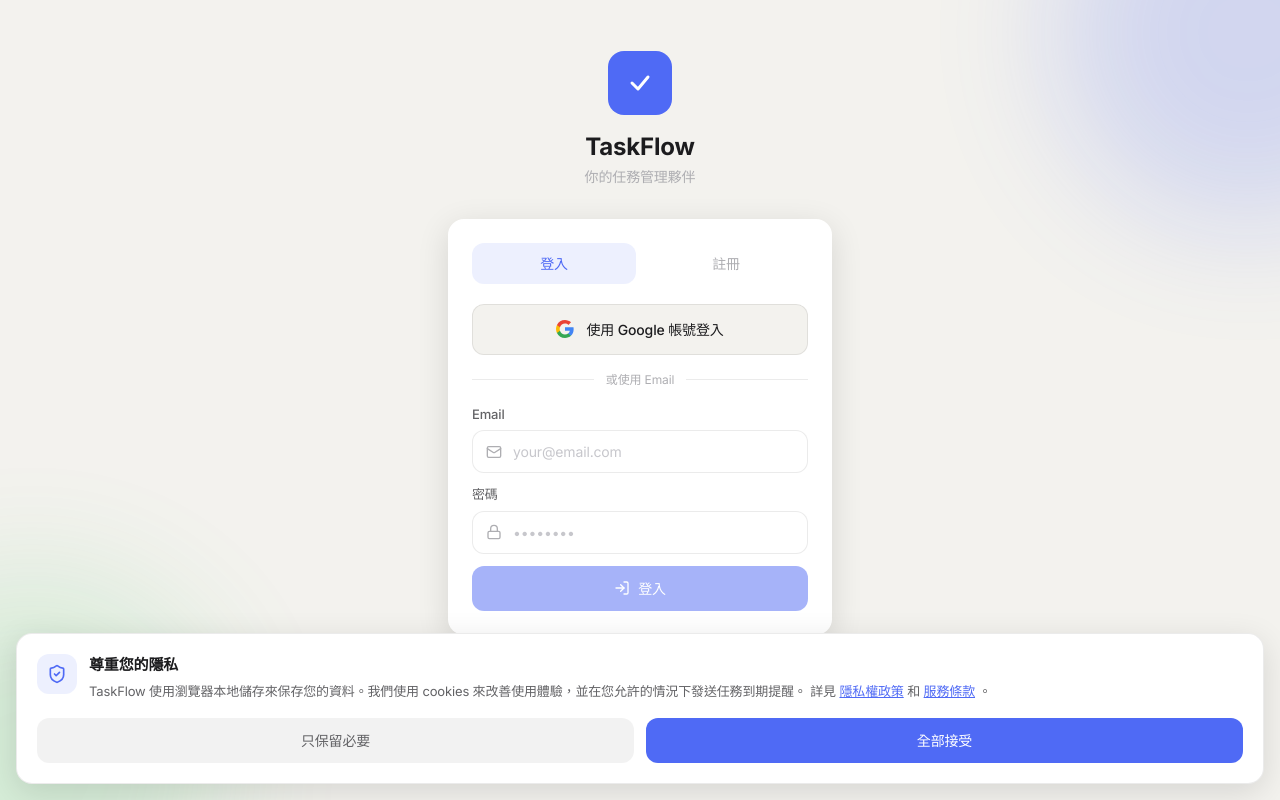
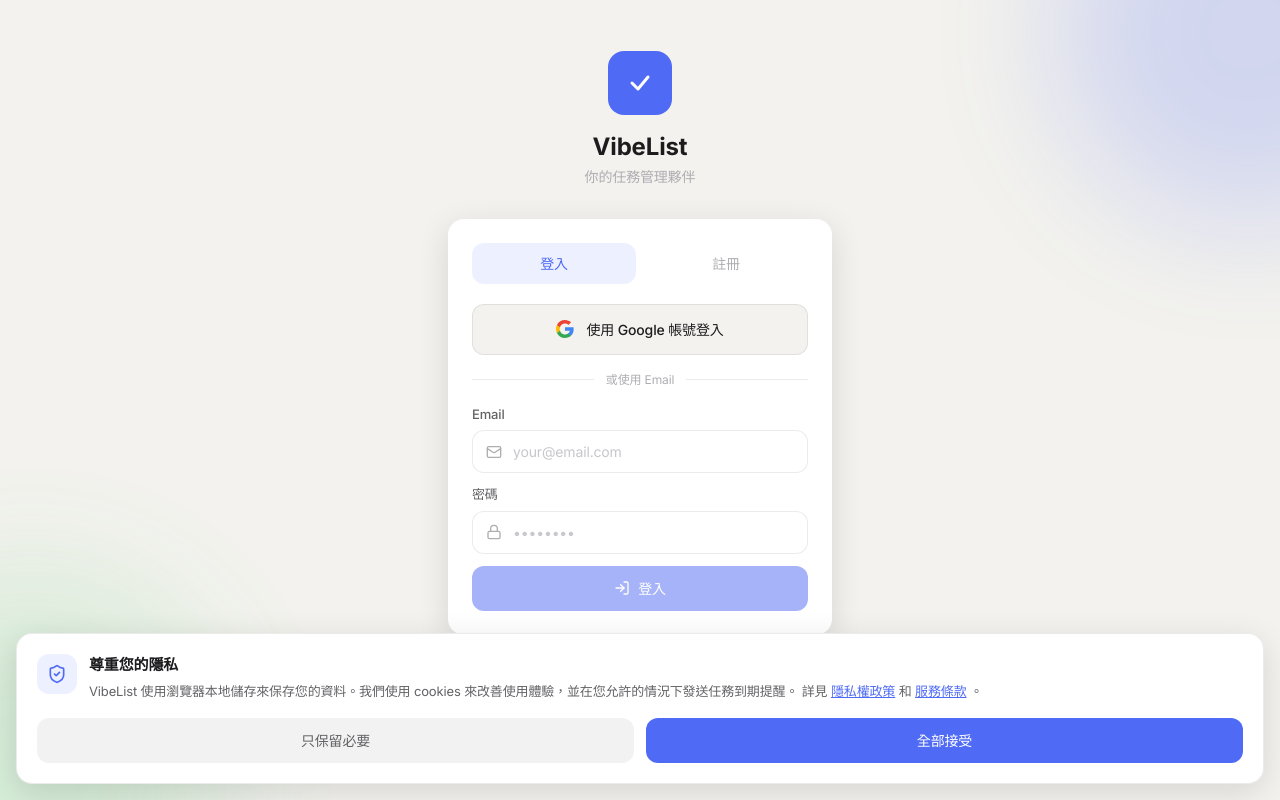
Before and after one commit to differ505-prog/taskflow, a Next.js app: page / in a window 1280 px wide. Built offline with nearby package versions, Linux system fonts and the light colour scheme; no server answers.

Commit message:
rename: TaskFlow → VibeList, fix favicon SVG
Co-authored-by: Cursor <cursoragent@cursor.com>

```diff
--- a/src/app/(main)/settings/layout.tsx
+++ b/src/app/(main)/settings/layout.tsx
@@ -2,7 +2,7 @@ import type { Metadata } from "next";
 
 export const metadata: Metadata = {
   title: "設定",
-  description: "自訂 TaskFlow 設定，管理資料與隱私",
+  description: "自訂 VibeList 設定，管理資料與隱私",
   alternates: { canonical: "/settings" },
 };
 
--- a/src/app/(main)/settings/page.tsx
+++ b/src/app/(main)/settings/page.tsx
@@ -78,7 +78,7 @@ export default function SettingsPage() {
         {
           icon: Info,
           label: "版本",
-          description: "TaskFlow v1.0.0",
+          description: "VibeList v1.0.0",
           type: "info",
           value: "最新",
         },
--- a/src/app/layout.tsx
+++ b/src/app/layout.tsx
@@ -11,15 +11,15 @@ const inter = Inter({
 
 export const metadata: Metadata = {
   title: {
-    default: "TaskFlow - 任務管理",
-    template: "%s | TaskFlow",
+    default: "VibeList - 任務管理",
+    template: "%s | VibeList",
   },
   description: "優雅高效的任務管理工具，讓你輕鬆掌控每一項待辦事項",
   manifest: "/manifest.json",
   appleWebApp: {
     capable: true,
     statusBarStyle: "default",
-    title: "TaskFlow",
+    title: "VibeList",
   },
   formatDetection: {
     telephone: false,
@@ -46,13 +46,15 @@ export default function RootLayout({
   return (
     <html lang="zh-TW" className={inter.variable}>
       <head>
+        <link rel="icon" href="/favicon.svg" type="image/svg+xml" sizes="any" />
         <link rel="icon" href="/favicon.svg" type="image/svg+xml" />
+        <link rel="shortcut icon" href="/favicon.svg" />
         <link rel="manifest" href="/manifest.json" />
         <meta name="mobile-web-app-capable" content="yes" />
         <meta name="apple-mobile-web-app-capable" content="yes" />
         <meta name="apple-mobile-web-app-status-bar-style" content="default" />
-        <meta name="apple-mobile-web-app-title" content="TaskFlow" />
-        <meta name="application-name" content="TaskFlow" />
+        <meta name="apple-mobile-web-app-title" content="VibeList" />
+        <meta name="application-name" content="VibeList" />
         <meta name="msapplication-TileColor" content="#4F6AF5" />
       </head>
       <body className="min-h-screen antialiased bg-[var(--surface-muted)]">
--- a/src/app/privacy/page.tsx
+++ b/src/app/privacy/page.tsx
@@ -2,7 +2,7 @@ import type { Metadata } from "next";
 
 export const metadata: Metadata = {
   title: "隱私權政策",
-  description: "TaskFlow 隱私權政策 - 我們如何處理您的資料",
+  description: "VibeList 隱私權政策 - 我們如何處理您的資料",
 };
 
 export default function PrivacyPage() {
@@ -21,7 +21,7 @@ export default function PrivacyPage() {
         <div className="card p-8 space-y-8" style={{ color: "var(--text-secondary)" }}>
 
           <Section title="1. 我們收集什麼資料？">
-            <p>TaskFlow 的設計理念是「隱私優先」。以下是可能收集的資料：</p>
+            <p>VibeList 的設計理念是「隱私優先」。以下是可能收集的資料：</p>
             <ul className="list-disc list-inside mt-2 space-y-1 text-[14px]">
               <li><strong>任務資料</strong>：任務標題、描述、優先級、截止日期、子任務、標籤等，由您主動輸入。</li>
               <li><strong>習慣追蹤資料</strong>：習慣名稱、打卡記錄、連續天數等。</li>
@@ -75,14 +75,14 @@ export default function PrivacyPage() {
             <ul className="list-disc list-inside mt-2 space-y-1 text-[14px]">
               <li>您的資料保留在您瀏覽器中，直到您主動刪除。</li>
               <li>您可以隨時透過「設定 → 清除所有資料」刪除所有本地資料。</li>
-              <li>刪除瀏覽器資料（清除快取）也會刪除 TaskFlow 儲存的所有資料。</li>
+              <li>刪除瀏覽器資料（清除快取）也會刪除 VibeList 儲存的所有資料。</li>
               <li>我們沒有伺服器端資料庫，因此也沒有其他需要刪除的資料別處。</li>
             </ul>
           </Section>
 
           <Section title="7. 兒童隱私">
             <p>
-              TaskFlow 不會刻意收集 13 歲以下兒童的個人資料。
+              VibeList 不會刻意收集 13 歲以下兒童的個人資料。
               如果您認為您的孩子向我們提供了個人資料，請聯絡我們，我們會將其刪除。
             </p>
           </Section>
@@ -137,7 +137,7 @@ export default function PrivacyPage() {
           <Section title="11. 政策變更">
             <p>
               我們可能不時更新本隱私權政策。任何重大變更都會在此頁面上公告。
-              繼續使用 TaskFlow 即表示您接受更新後的政策。
+              繼續使用 VibeList 即表示您接受更新後的政策。
             </p>
           </Section>
 
--- a/src/app/terms/page.tsx
+++ b/src/app/terms/page.tsx
@@ -2,7 +2,7 @@ import type { Metadata } from "next";
 
 export const metadata: Metadata = {
   title: "服務條款",
-  description: "TaskFlow 服務條款與使用協議",
+  description: "VibeList 服務條款與使用協議",
 };
 
 export default function TermsPage() {
@@ -20,7 +20,7 @@ export default function TermsPage() {
 
         <div className="card p-8 space-y-8" style={{ color: "var(--text-secondary)" }}>
           <Section title="1. 服務說明">
-            TaskFlow 是一款基於瀏覽器的任務管理工具（「服務」）。
+            VibeList 是一款基於瀏覽器的任務管理工具（「服務」）。
             服務由經營者（以下簡稱「我們」）提供。我們保留隨時修改或終止服務的權利，
             並會透過網站公告或應用程式內通知提前告知。
           </Section>
@@ -30,7 +30,7 @@ export default function TermsPage() {
           </Section>
 
           <Section title="3. 資料儲存">
-            TaskFlow 預設使用瀏覽器本地儲存（localStorage）儲存您的資料。
+            VibeList 預設使用瀏覽器本地儲存（localStorage）儲存您的資料。
             我們不保證資料的永久保存，您有責任定期匯出資料備份。
             若因瀏覽器清除資料、裝置故障或其他原因導致資料遺失，我們不承擔責任。
           </Section>
@@ -56,7 +56,7 @@ export default function TermsPage() {
           </Section>
 
           <Section title="7. 智慧財產權">
-            TaskFlow 的名稱、標誌、設計及所有相關內容均為我們的財產，受智慧財產權法律保護。
+            VibeList 的名稱、標誌、設計及所有相關內容均為我們的財產，受智慧財產權法律保護。
             未经授权，不得複製、修改或散佈。
           </Section>
 
--- a/src/components/AuthPage.tsx
+++ b/src/components/AuthPage.tsx
@@ -85,7 +85,7 @@ export function AuthPage({ onGuestMode }: AuthPageProps) {
             </svg>
           </div>
           <h1 className="text-2xl font-bold" style={{ color: "var(--text-primary)" }}>
-            TaskFlow
+            VibeList
           </h1>
           <p className="text-sm mt-1" style={{ color: "var(--text-tertiary)" }}>
             你的任務管理夥伴
--- a/src/components/ConsentBanner.tsx
+++ b/src/components/ConsentBanner.tsx
@@ -50,7 +50,7 @@ export function ConsentBanner() {
               尊重您的隱私
             </h3>
             <p className="text-[13px] leading-relaxed" style={{ color: "var(--text-secondary)" }}>
-              TaskFlow 使用瀏覽器本地儲存來保存您的資料。我們使用 cookies 來改善使用體驗，並在您允許的情況下發送任務到期提醒。
+              VibeList 使用瀏覽器本地儲存來保存您的資料。我們使用 cookies 來改善使用體驗，並在您允許的情況下發送任務到期提醒。
               詳見{" "}
               <a href="/privacy" className="underline" style={{ color: "var(--brand)" }}>
                 隱私權政策
--- a/src/components/PomodoroTimer.tsx
+++ b/src/components/PomodoroTimer.tsx
@@ -70,7 +70,7 @@ export function PomodoroTimer({ isOpen, onClose }: PomodoroTimerProps) {
       });
       // Notify
       if (typeof Notification !== "undefined" && Notification.permission === "granted") {
-        new Notification("TaskFlow 番茄鐘", {
+        new Notification("VibeList 番茄鐘", {
           body: `專注時間結束！休息一下吧 🌿`,
           icon: "/favicon.svg",
         });
--- a/src/components/SettingsPage.tsx
+++ b/src/components/SettingsPage.tsx
@@ -358,7 +358,7 @@ export function SettingsPage({ isOpen, onClose }: SettingsPageProps) {
             <div className="flex items-center gap-3 p-4 rounded-xl" style={{ background: "var(--surface-muted)" }}>
               <Info className="w-5 h-5 flex-shrink-0" style={{ color: "var(--text-tertiary)" }} />
               <div>
-                <p className="text-[14px] font-medium" style={{ color: "var(--text-primary)" }}>TaskFlow v0.2.0</p>
+                <p className="text-[14px] font-medium" style={{ color: "var(--text-primary)" }}>VibeList v0.2.0</p>
                 <p className="text-[12px]" style={{ color: "var(--text-tertiary)" }}>本地端儲存 · 隱私優先</p>
               </div>
             </div>
--- a/src/components/Sidebar.tsx
+++ b/src/components/Sidebar.tsx
@@ -65,7 +65,7 @@ export function Sidebar({ onOpenSettings, onOpenListForm, editingList, onEditLis
             <path d="M3 8L6.5 11.5L13 4.5" stroke="white" strokeWidth="2" strokeLinecap="round" strokeLinejoin="round"/>
           </svg>
         </div>
-        <span className="text-[16px] font-semibold tracking-tight" style={{ color: "var(--text-primary)" }}>TaskFlow</span>
+        <span className="text-[16px] font-semibold tracking-tight" style={{ color: "var(--text-primary)" }}>VibeList</span>
       </div>
 
       {/* Scrollable nav area */}
```
Also changed, not shown: public/favicon.svg, public/manifest.json.
